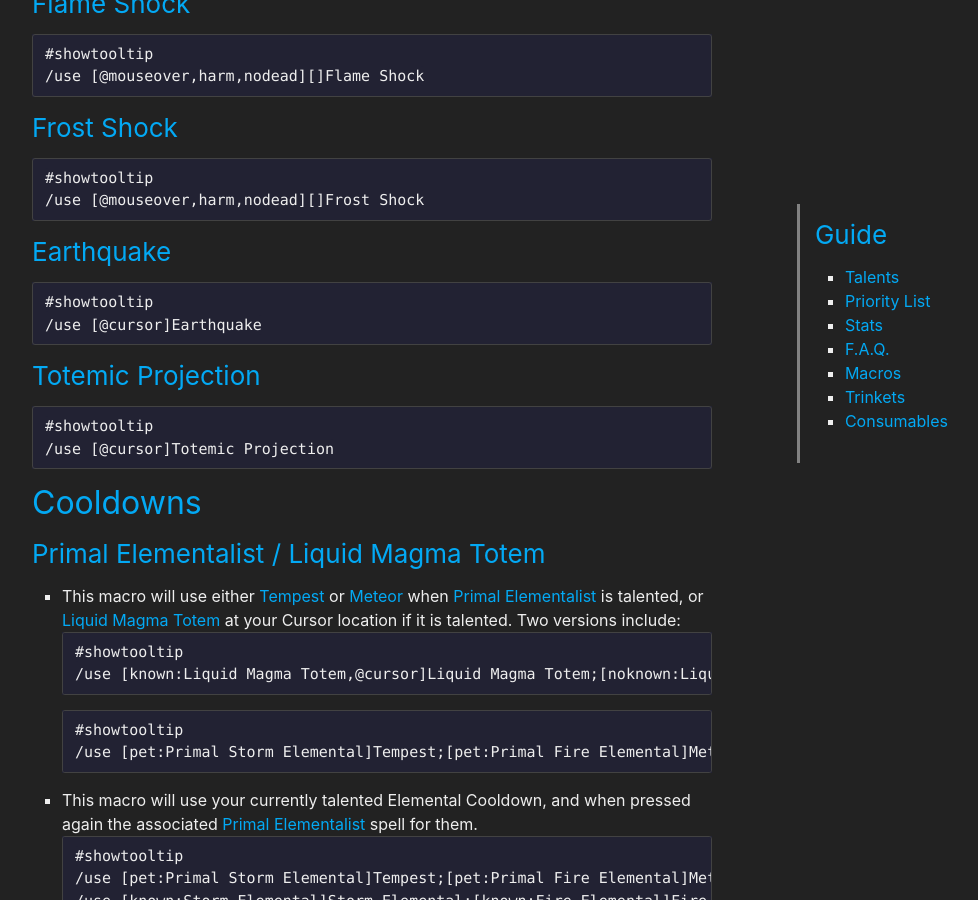
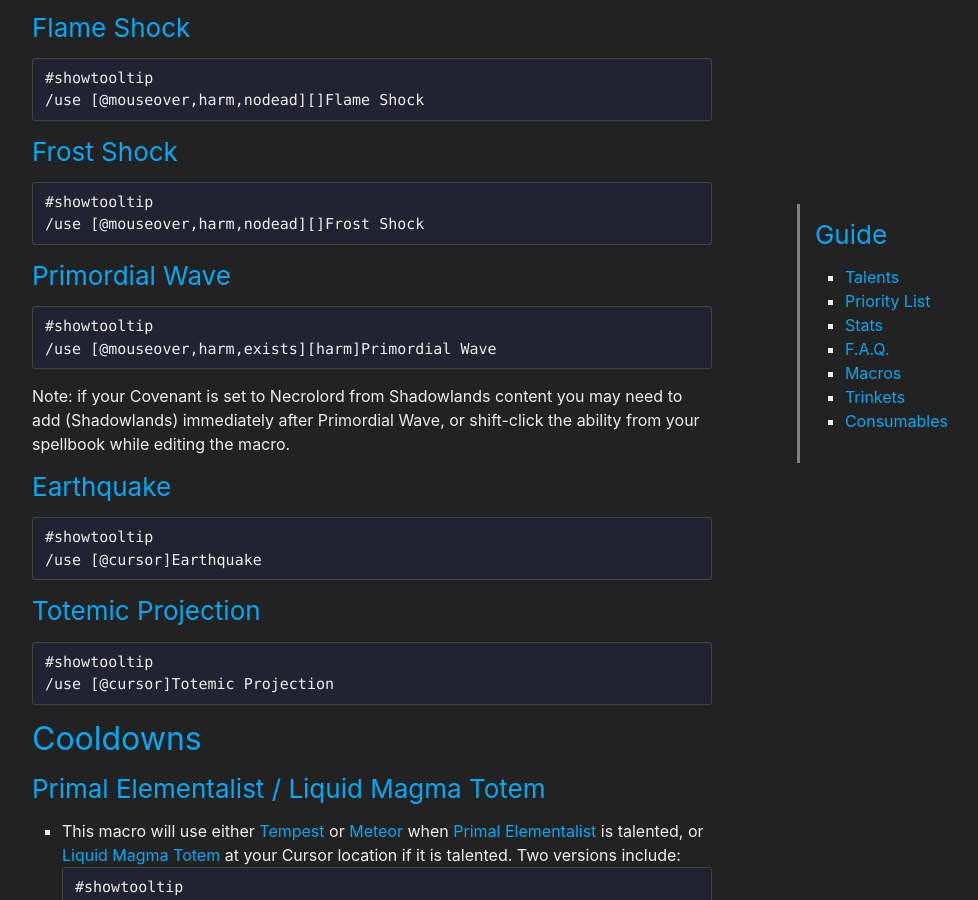
Before and after one commit to stormearthandlava/stormearthandlava.github.io, a Jekyll site: the page built from guide/general/macros.md, in a window 1280 px wide and 900 px high, scrolled down 1010 px. Shown: the whole window, without its empty margins (268-1246 px from the left). Built offline with Jekyll 4.4.1, drawn with Linux system fonts in a browser that asks for light colours; a script that is not in the unit is left out; some of the changed text lies outside the part shown.

Commit message:
Update macros.md

````diff
--- a/guide/general/macros.md
+++ b/guide/general/macros.md
@@ -24,6 +24,13 @@
 #showtooltip
 /use [@mouseover,harm,nodead][]Frost Shock
 ```
+
+### {{ site.data.talent.pw }}
+```
+#showtooltip
+/use [@mouseover,harm,exists][harm]Primordial Wave
+```
+Note: if your Covenant is set to Necrolord from Shadowlands content you may need to add (Shadowlands) immediately after Primordial Wave, or shift-click the ability from your spellbook while editing the macro.
 
 ### {{ site.data.spell.eq }}
 ```
````
Also changed, not shown: other parts of guide/general/macros.md (+1 -1 lines).
